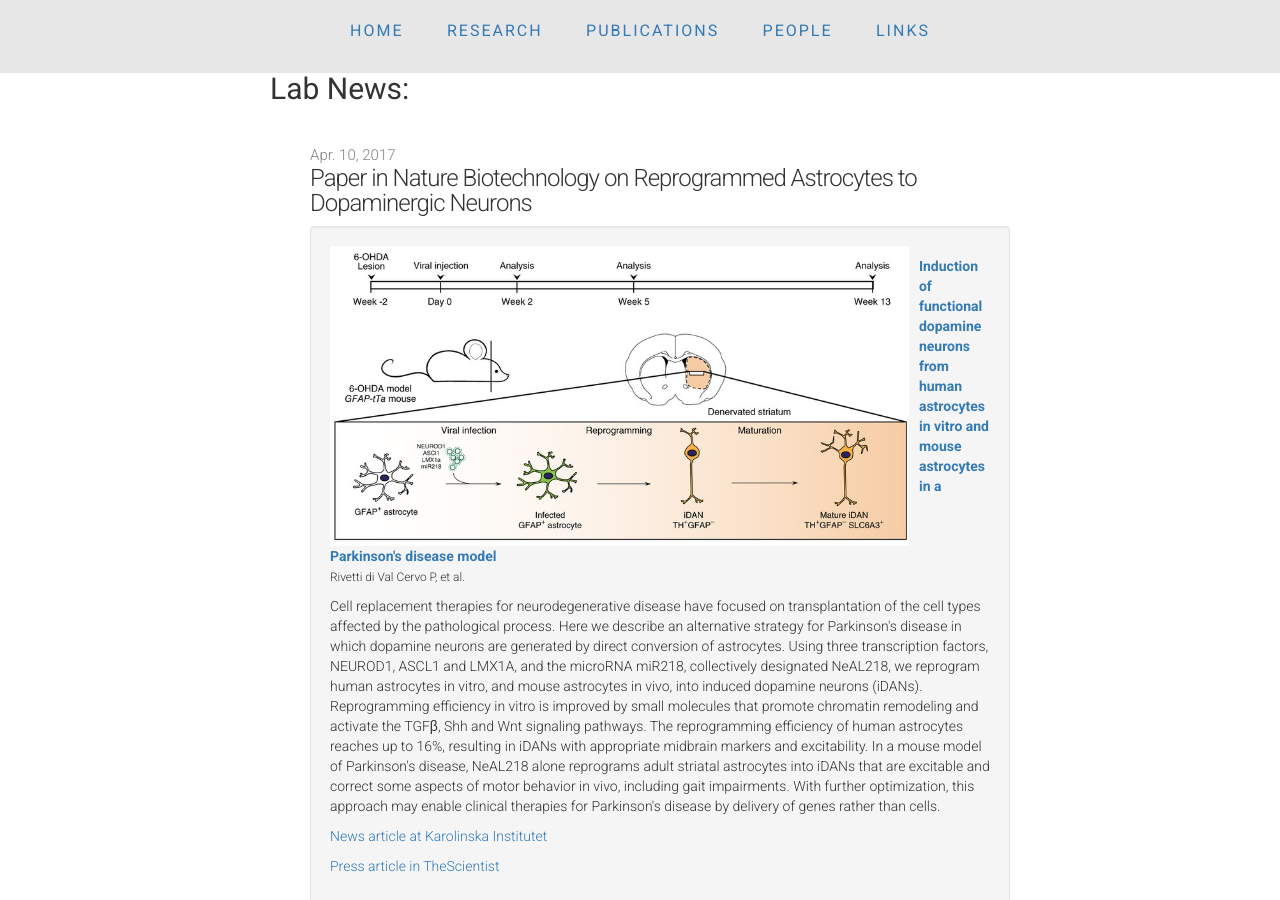
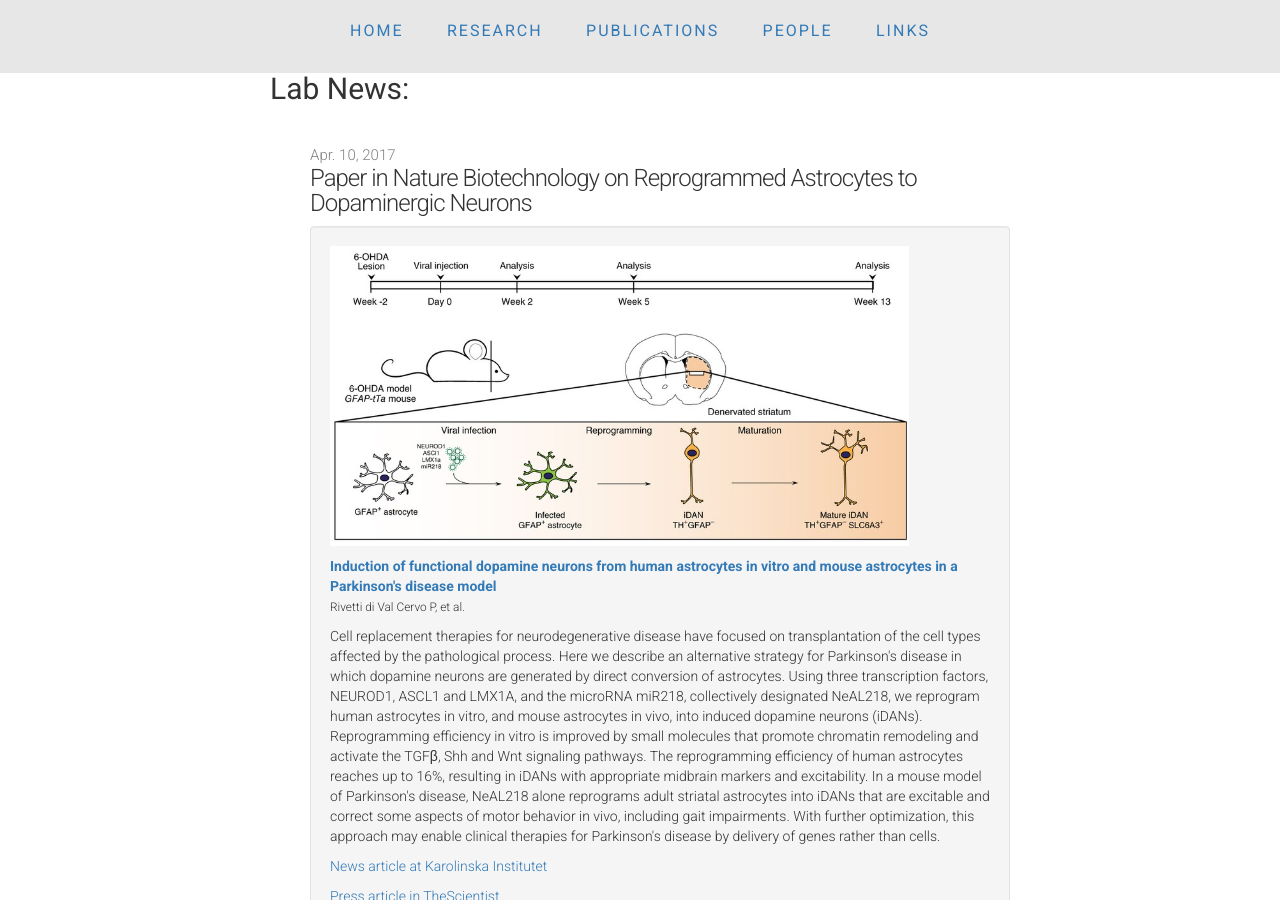
Before and after one commit to ArenasLab/arenaslab.github.io, a Jekyll site: the page index.html, which Jekyll copies as it is, in a window 1280 px wide and 900 px high, scrolled down 478 px. Built offline with Jekyll 4.4.1, drawn with Linux system fonts in a browser that asks for light colours.

Commit message:
Update index.html

```diff
--- a/index.html
+++ b/index.html
@@ -81,7 +81,7 @@
           <div class="well">
             <li class="media">
               <div class="media-body">
-                <img class="pull-left" style="margin-right:10px;" src="/img/nbt.jpg" height="300px";>
+                <img  src="/img/nbt.jpg" height="300px";>
 		      <p></p>
 		      <strong class="media-heading"><a href="http://www.nature.com/nbt/journal/vaop/ncurrent/full/nbt.3835.html">Induction of functional dopamine neurons from human astrocytes in vitro and mouse astrocytes in a Parkinson's disease model</a></strong>
                 <p><small>Rivetti di Val Cervo P, et al.</small></p>
```
